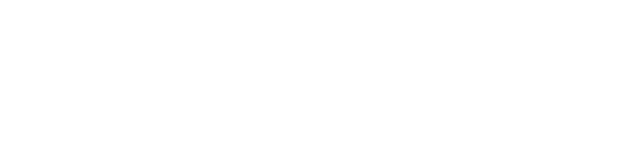
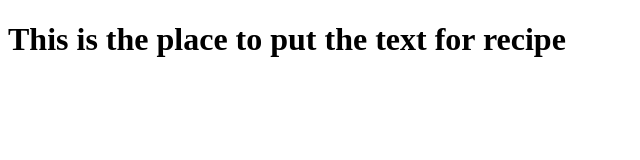
Before and after one commit to rodscosta/my-super-website, a plain HTML site: page index.html in a window 1280 px wide. Shown: the whole page, without its empty margins (0-640 px from the left). Drawn offline with Linux system fonts and the light colour scheme.

Commit message:
litle changes

```diff
--- a/index.html
+++ b/index.html
@@ -2,9 +2,9 @@
 <html>
   <head>
     <meta charset="UTF-8">
-    <title>title</title>
+    <title>This title was changed </title>
   </head>
   <body>
-
+  <h1>This is the place to put the text for recipe </h1>
   </body>
 </html>
```
